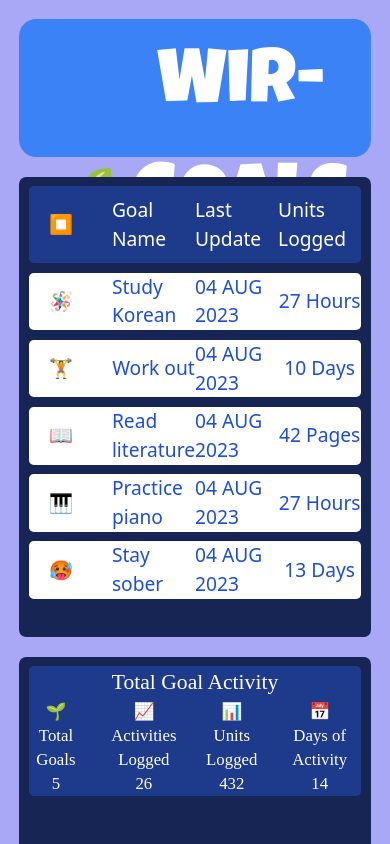
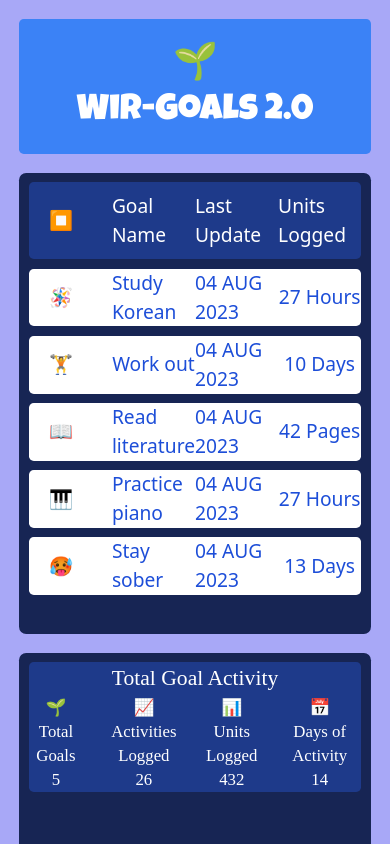
Before and after one commit to taiarima/wirgoals-2, a React (Vite) app: page / in a window 390 px wide. Shown: the top 844 px of the page. Built offline with nearby package versions, Linux system fonts and the light colour scheme; a web font is replaced by a local one; what tailwind-animatecss would draw is missing.

Commit message:
Made title/logo responsive.

```diff
--- a/src/components/Body.jsx
+++ b/src/components/Body.jsx
@@ -1,5 +1,7 @@
 export default function Body({ children }) {
   return (
-    <div className="flex large:flex-row large:ml-20 large:mr-20 flex-col">{children}</div>
+    <div className="flex large:flex-row large:ml-20 large:mr-20 flex-col">
+      {children}
+    </div>
   );
 }
--- a/src/components/NavBar.jsx
+++ b/src/components/NavBar.jsx
@@ -1,8 +1,10 @@
 export default function NavBar() {
   return (
-    <nav className="nav-bar bg-blue-500">
-      <div className="logo text-center">
-        <span role="img">🌱</span>
+    <nav className="bg-blue-500 text-3xl sm:text-6xl rounded text-white p-4">
+      <div className="text-center flex flex-col sm:flex-row sm:justify-center">
+        <span className="sm:mr-4" role="img">
+          🌱
+        </span>
         <h1 className="font-title mt-2">Wir-Goals 2.0</h1>
       </div>
     </nav>
```
